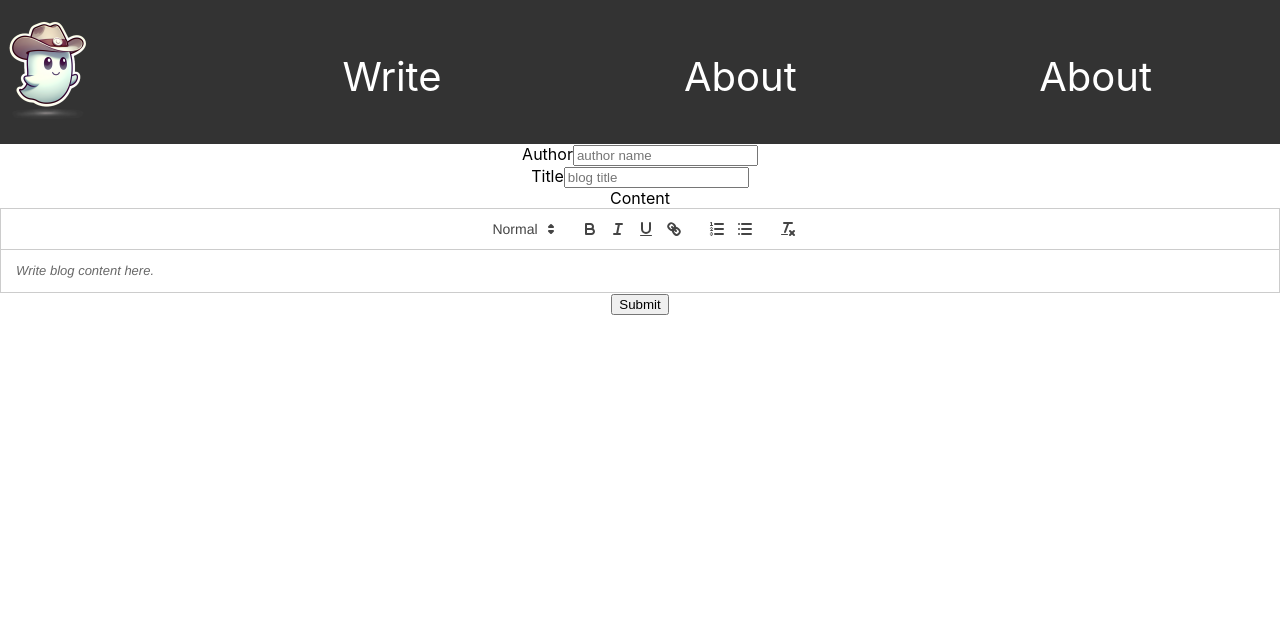
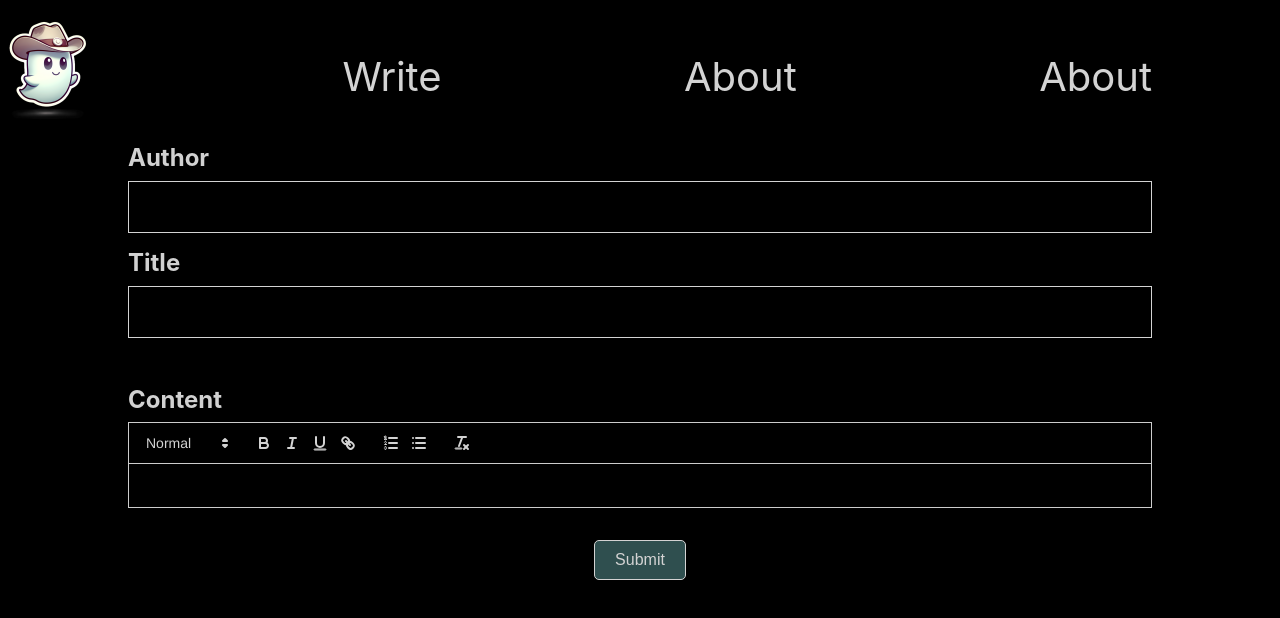
Before and after one commit to skyrenx/ghost-blog, a React (Create React App) app: page /#/write in a window 1280 px wide. Shown: the top 618 px of the page. Built offline with nearby package versions, Linux system fonts and the light colour scheme.

Commit message:
make css look nicer, dark mode, add error messages to blog creation

```diff
--- a/src/App.css
+++ b/src/App.css
@@ -1,16 +1,6 @@
-.App {
-  text-align: center;
-}
-
-.App-logo {
-  height: 40vmin;
-  pointer-events: none;
-}
-
-@media (prefers-reduced-motion: no-preference) {
-  .App-logo {
-    animation: App-logo-spin infinite 20s linear;
-  }
+body {
+  background-color: black;
+  color: #d1d1d1;
 }
 
 .App-header {
@@ -28,11 +18,28 @@
   color: #61dafb;
 }
 
-@keyframes App-logo-spin {
-  from {
-    transform: rotate(0deg);
-  }
-  to {
-    transform: rotate(360deg);
-  }
+textarea {
+  background-color: #333333; /* Dark gray background */
+  color: #d3d3d3; /* Light gray text */
+  border: 1px solid #555555; /* Optional: lighter gray border for contrast */
+  padding: 10px;
+  font-size: 16px; /* Adjust as needed */
+  resize: vertical; /* Allows vertical resizing only */
 }
+
+/* Optional: Change placeholder text color for better readability */
+textarea::placeholder {
+  color: #aaaaaa; /* Slightly lighter gray for placeholder text */
+}
+
+input {
+  background-color: #333333; /* Dark gray background */
+  color: #d3d3d3; /* Light gray text */
+  border: 1px solid #555555; /* Optional: lighter gray border for contrast */
+  padding: 1rem;
+  font-size: 16px; /* Adjust as needed */
+}
+
+input::placeholder {
+  color: #aaaaaa; /* Slightly lighter gray for placeholder text */
+}
--- a/src/components/HomePage.css
+++ b/src/components/HomePage.css
@@ -1,5 +1,11 @@
 body {
     min-height: 200vh; /* This sets the height to 200% of the viewport height, for testing */
+
+}
+
+.homepage-content  {
+    margin-left: 10%;
+    margin-right:10%;
 }
 
 .homepage-image {
--- a/src/components/HomePage.js
+++ b/src/components/HomePage.js
@@ -53,7 +53,7 @@ function HomePage() {
         : getNewestBlogEntry().then(featuredBlogEntry => setDisplayedBlogEntry(featuredBlogEntry))
     }, [id]);
 
-    return (<div>
+    return (<div className='homepage-content'>
         <div>
             {displayedBlogEntry ? (
                     <div key={displayedBlogEntry.id} className='featured-blog'>
--- a/src/components/NavigationBar.css
+++ b/src/components/NavigationBar.css
@@ -1,6 +1,6 @@
 .navigationBar-horizontalNavBar {
     display: flex;
-    background-color: #333;
+    background-color: black;
     justify-content: space-between;
     align-items: center;
     /*position: fixed;*/
@@ -27,7 +27,7 @@
 }
 
 .navigationBar-list a {
-    color: white;
+    color: lightgray;
     text-decoration: none;
     font-size: 2.5rem;
 }
--- /dev/null
+++ b/src/components/WritePage.css
@@ -0,0 +1,76 @@
+
+
+.write-page-content  {
+    margin-left: 10%;
+    margin-right:10%;
+}
+
+label {
+    min-width: 6rem;
+    display: inline-block;
+    font-size: 1.5em; /* Similar to h2 size, adjust as needed */
+    font-weight: bold; /* h2 tags are typically bold */
+    line-height: 1.2; /* Optional: adjust line spacing */
+}
+
+.content-label {
+    margin-top: 2rem;
+    margin-bottom: .5rem;
+}
+
+input {
+    background-color: black;
+    box-sizing: border-box;
+    border: 1px solid lightgrey;
+    margin-top:.5rem;
+    margin-bottom: 1rem;
+    padding-left: .2rem;
+    padding-right: .2rem;
+    width: 100%
+}
+
+.quill {
+    color: lightgray;
+}
+
+.quill .ql-stroke,
+.quill .ql-fill {
+    stroke: currentColor;
+    color: lightgrey;
+}
+.quill .ql-picker-label {
+    color: lightgrey;
+}
+
+.quill .ql-picker-options {
+    background-color: black;
+    color: lightgrey;
+}
+
+.custom-button {
+    background-color: darkslategrey; /* Dark background color */
+    color: lightgrey;
+    border: 1px solid lightgrey;
+    padding: 10px 20px;
+    font-size: 16px;
+    border-radius: 5px;
+    cursor: pointer;
+    transition: background-color 0.3s ease; /* Smooth transition on hover */
+    display: block;
+    margin: 2rem auto;
+
+}
+
+/* Hover effect */
+.custom-button:hover {
+    background-color: #444444; /* Slightly lighter dark color on hover */
+}
+
+.submission-confirmation {
+    margin-top: 5rem;
+    text-align: center;
+}
+
+.error-messages {
+    color: lightcoral;
+}
--- a/src/components/WritePage.js
+++ b/src/components/WritePage.js
@@ -1,12 +1,15 @@
-import React, {useState} from 'react';
+import React, { useState } from 'react';
 import ReactQuill from 'react-quill';
 import DOMPurify from 'dompurify';
 import 'react-quill/dist/quill.snow.css';
+import './WritePage.css'
 
 function WritePage() {
     const [content, setContent] = useState('');
     const [title, setTitle] = useState('');
     const [author, setAuthor] = useState('');
+    const [submissionCompleted, setSubmissionCompleted] = useState(false);
+    const [errorMessage, setErrorMessage] = useState(null);
 
     const postBlogEntry = async () => {
         const sanitizedContent = DOMPurify.sanitize(content);
@@ -14,39 +17,66 @@ function WritePage() {
         const sanitizeAuthor = DOMPurify.sanitize(author);
 
         try {
-            const response = await fetch(`${process.env.REACT_APP_API_URL}/blogEntries`,
+            const response = await fetch(`${process.env.REACT_APP_API_URL}/api/blog-entries`,
                 {
                     method: 'POST',
                     headers: {
                         'Content-Type': 'application/json'
                     },
-                    body: JSON.stringify({title: sanitizeTitle, content: sanitizedContent, author: sanitizeAuthor})
+                    body: JSON.stringify({ title: sanitizeTitle, content: sanitizedContent, author: sanitizeAuthor })
                 });
-            if (!response.ok) throw new Error('Network response was not ok');
-            await response.json();
-        } catch (error) {
-            console.error('Fetch error:', error);
+            let json = await response.json();
+            if (response.ok) {
+                setSubmissionCompleted(true)
+                setErrorMessage(null);
+            }
+            else {
+                throw json;
+            }
+
+
+        } catch (errorResponse) {
+            console.error('Fetch error:', errorResponse);
+           displayValidationErrors(errorResponse)
         };
+    }
+
+    function displayValidationErrors( errorResponseJson){
+
+        console.log('ve: ' + JSON.stringify(errorResponseJson) );
+        errorResponseJson.validationError ?
+        setErrorMessage(errorResponseJson.validationError) :
+        setErrorMessage("An unexpected error occurred")
     }
 
     const handleClickSubmitButton = async (e) => {
         e.preventDefault();
-        try{
+        try {
             await postBlogEntry();
-            console.log("post made!");
+
         } catch (error) {
-            console.error('Error posting blog entry.');
         }
     }
+
+    const handleClickNewEntryButton = async (e) => {
+        e.preventDefault();
+        setContent('');
+        setAuthor('');
+        setTitle('');
+        setSubmissionCompleted(false);
+    }
+
     return (
-        <form onSubmit={handleClickSubmitButton}>
+        <div className='write-page-content'>
+            {submissionCompleted ? <div><h1 className='submission-confirmation'>Submission made!</h1><button className='custom-button' onClick={handleClickNewEntryButton}>Create new entry</button></div> :
+                (<form onSubmit={handleClickSubmitButton} >
+                    <div className='author-and-title-input'>
                         <div>
                             <label>Author</label>
                             <input
                                 type='text'
                                 value={author}
-                    onChange={(e)=>setAuthor(e.target.value)}
-                    placeholder='author name'
+                                onChange={(e) => setAuthor(e.target.value)}
                             />
                         </div>
                         <div>
@@ -54,16 +84,28 @@ function WritePage() {
                             <input
                                 type='text'
                                 value={title}
-                    onChange={(e)=>setTitle(e.target.value)}
-                    placeholder='blog title'
+                                onChange={(e) => setTitle(e.target.value)}
                             />
                         </div>
+                    </div>
                     <div>
-                <label>Content</label>
-                <ReactQuill theme='snow' value={content} onChange={setContent} placeholder='Write blog content here.'/>
+                        <label className='content-label'>Content</label>
+                        <ReactQuill theme='snow' value={content} onChange={setContent} placeholder='Write blog content here.' />
                     </div>
-            <button type='submit'>Submit</button>
-        </form>
+                    <button type='submit' className='custom-button'>Submit</button>
+                </form>)
+            }
+
+            {errorMessage ? <div className='error-messages'><h2>Something went wrong</h2><ul>
+                {errorMessage.map((message, index) => (
+                    <li key={index}>{message}</li>
+                ))}
+            </ul></div>
+                : <div></div>
+            }
+
+        </div>
+
     )
 }
 
```
Lines whose indentation alone changed are shown as unchanged.
